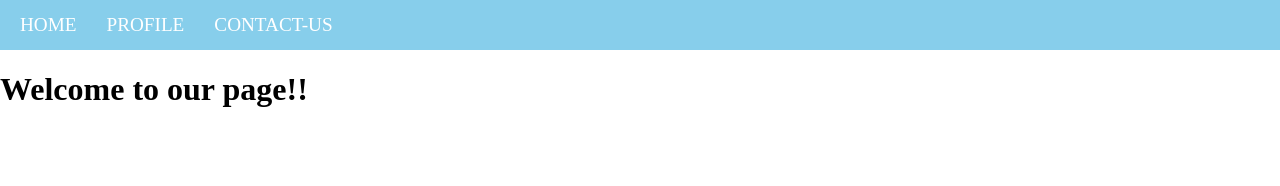
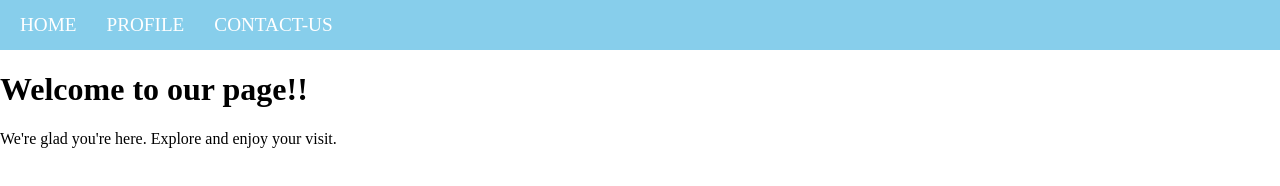
Before and after one commit to sainiankita1106/Git-Assignment, a plain HTML site: page index.html in a window 1280 px wide. Drawn offline with Linux system fonts and the light colour scheme.

Commit message:
adding welcome message

```diff
--- a/index.html
+++ b/index.html
@@ -15,5 +15,6 @@
         </nav>
     </header>
      <h1>Welcome to our page!!</h1>
+     <p>We're glad you're here. Explore and enjoy your visit.</p>
 </body>
 </html>
```
